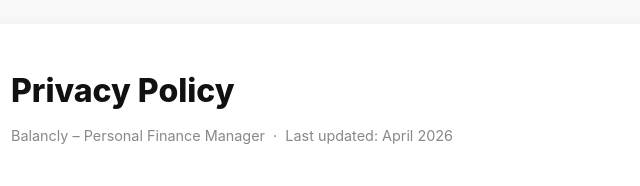
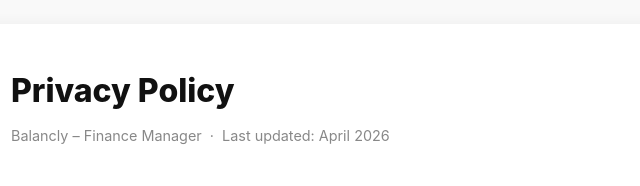
Before and after one commit to dtomi97/balancly-privacy, a plain HTML site: page index.html in a window 1280 px wide. Shown: the top 186 px of the page, 309-949 px from the left. Drawn offline with Linux system fonts and the light colour scheme.

Commit message:
Update index.html

```diff
--- a/index.html
+++ b/index.html
@@ -47,7 +47,7 @@
   <body>
     <div class="container">
       <h1>Privacy Policy</h1>
-      <p class="subtitle">Balancly – Personal Finance Manager &nbsp;·&nbsp; Last updated: April 2026</p>
+      <p class="subtitle">Balancly – Finance Manager &nbsp;·&nbsp; Last updated: April 2026</p>
 
       <p>
         This Privacy Policy explains how Balancly ("we", "our", or "the app") collects, uses, and protects information
```
